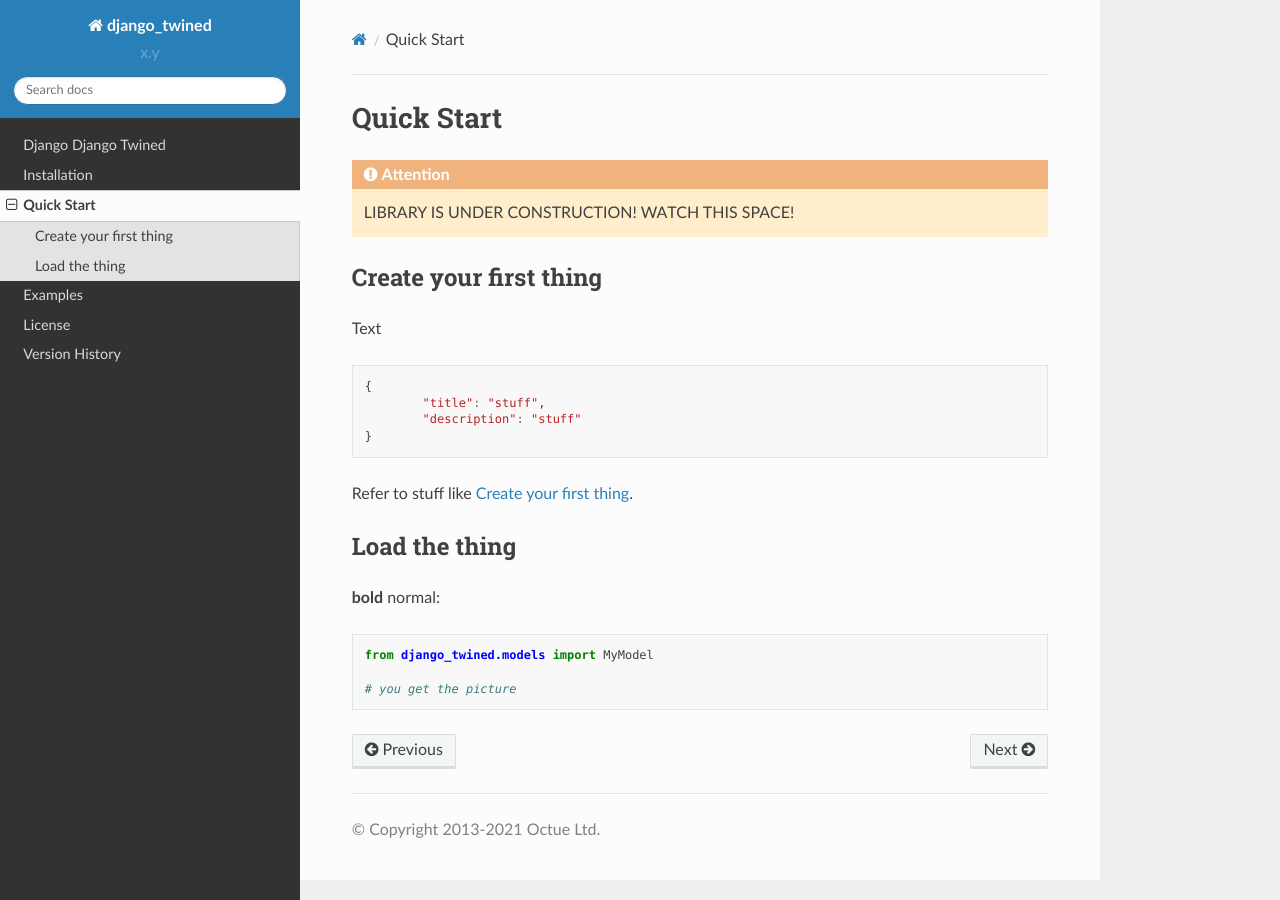
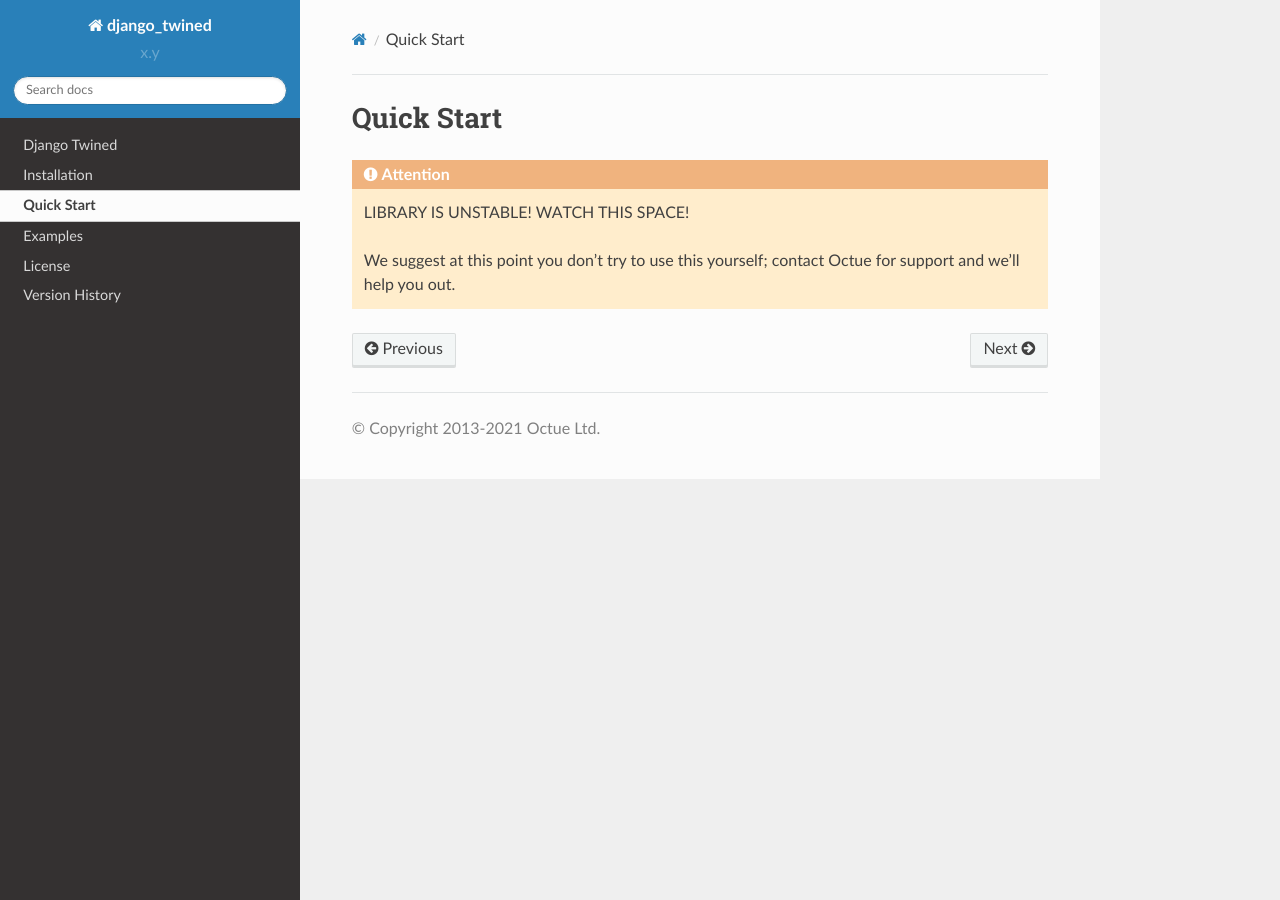
Before and after one commit to octue/django-twined, a Sphinx documentation site: the page built from docs/source/quick_start.rst, in a window 1280 px wide. Built offline with Sphinx 7.4.7 and the Read the Docs theme 2.0.0, drawn with Linux system fonts in a browser that asks for light colours.

```diff
--- a/docs/source/quick_start.rst
+++ b/docs/source/quick_start.rst
@@ -6,33 +6,6 @@ Quick Start
 
 
 .. ATTENTION::
-    LIBRARY IS UNDER CONSTRUCTION! WATCH THIS SPACE!
+    LIBRARY IS UNSTABLE! WATCH THIS SPACE!
 
-.. _create_thing:
-
-Create your first thing
-=======================
-
-Text
-
-.. code-block:: javascript
-
-   {
-	   "title": "stuff",
-	   "description": "stuff"
-   }
-
-Refer to stuff like :ref:`create_thing`.
-
-.. _load_thing:
-
-Load the thing
-==============
-
-**bold** normal:
-
-.. code-block:: py
-
-    from django_twined.models import MyModel
-
-    # you get the picture
+    We suggest at this point you don't try to use this yourself; contact Octue for support and we'll help you out.
```
Also changed, not shown: docs/source/index.rst (+26 -28 lines), docs/source/installation.rst (+3 -13 lines), docs/source/version_history.rst (+15 -3 lines), docs/source/images/unhappy_armadillo.jpg (deleted).
